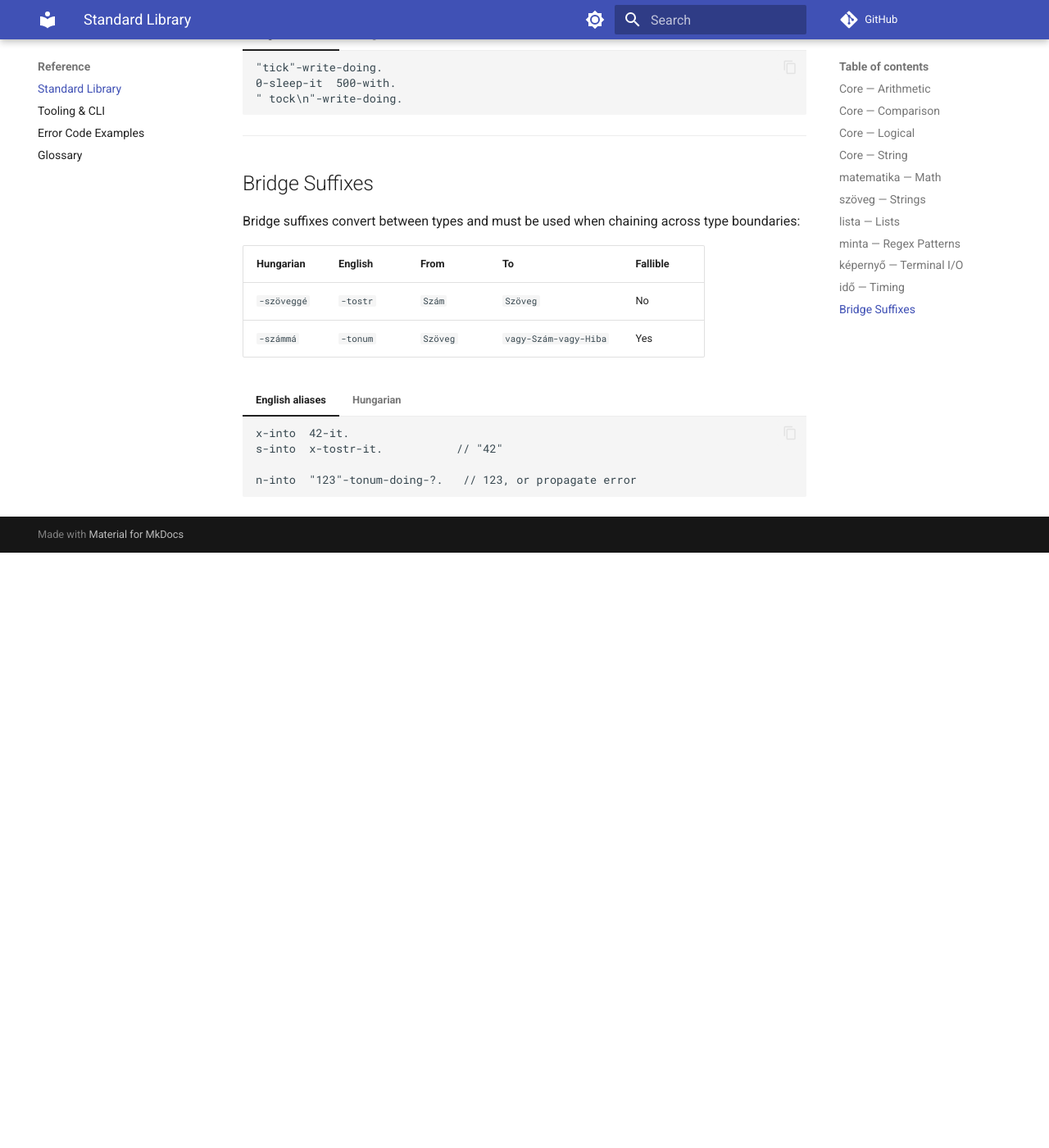
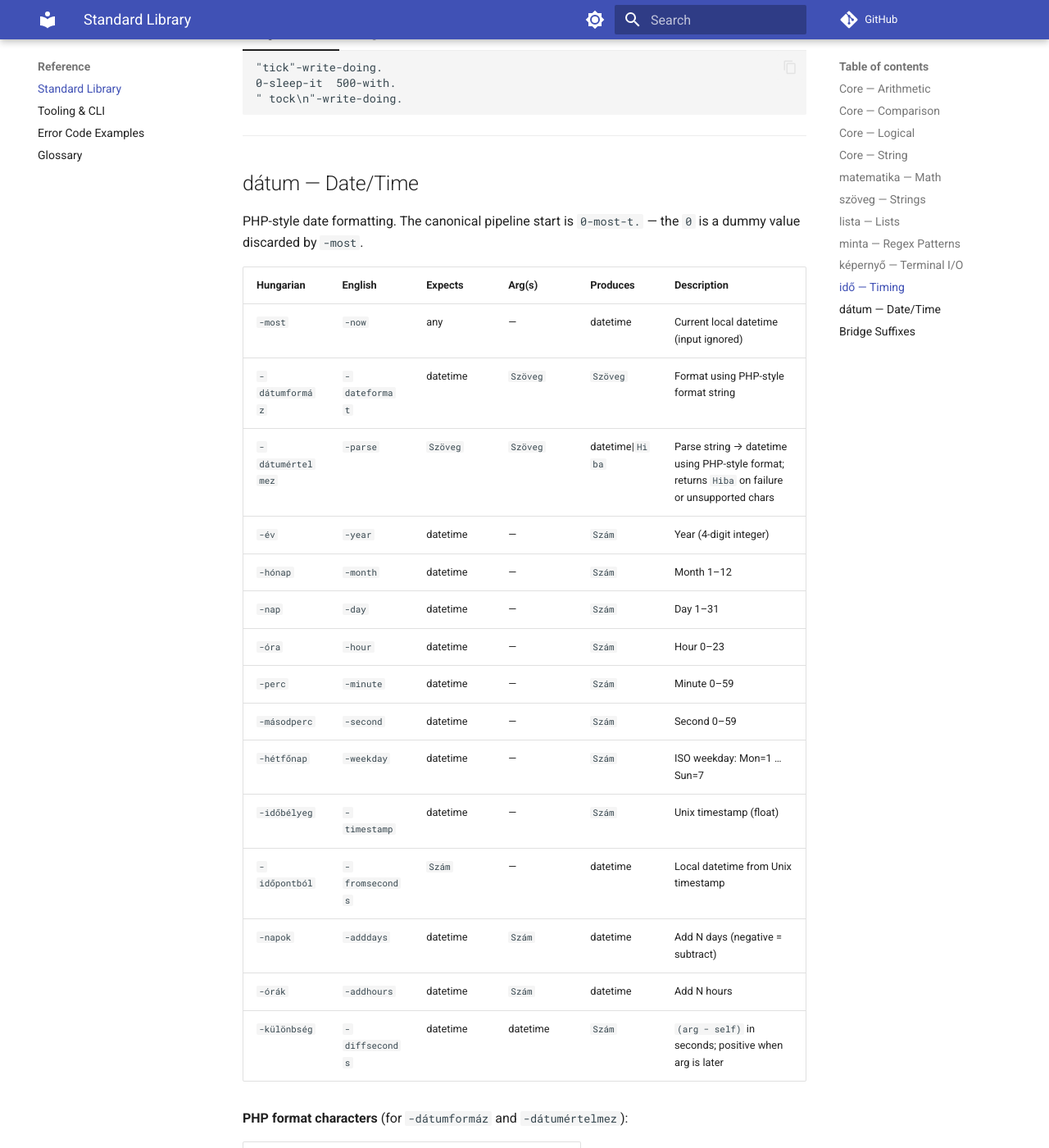
Before and after one commit to kory75/ragul, an MkDocs documentation site: the page built from docs/stdlib.md, in a window 1280 px wide and 1400 px high, scrolled down 7140 px. Shown: the whole window at 82% size. Built offline with MkDocs 1.6.1 and Material for MkDocs 9.7.7, drawn with Linux system fonts in a browser that asks for light colours; comment, search, counter and statistics services are not loaded; before the commit the page ends 7814 px from its top, so only the background shows below that; some of the changed text lies outside the part shown.

Commit message:
Feat: dátum module — PHP-style date/time (v0.3.x)
New stdlib module with 15 suffixes:
  -most/-now, -dátumformáz/-dateformat, -dátumértelmez/-parse,
  -év/-year, -hónap/-month, -nap/-day, -óra/-hour, -perc/-minute,
  -másodperc/-second, -hétfőnap/-weekday, -időbélyeg/-timestamp,
  -időpontból/-fromseconds, -napok/-adddays, -órák/-addhours,
  -különbség/-diffseconds

Also includes:
  - 15 English aliases added to ALIAS_TABLE (model.py)
  - 41 tests in TestDátum (171 total, all pass)
  - examples/en/18_date.ragul + examples/hu/17_dátum.ragul
  - docs/examples/14_date.md — full example page with 7 sections
  - docs/stdlib.md + docs/modules.md updated with dátum entries
  - mkdocs.yml nav updated
  - README.md updated with dátum snippet and architecture entry

````diff
--- a/docs/stdlib.md
+++ b/docs/stdlib.md
@@ -286,6 +286,87 @@ Character-mode terminal output, input, and framebuffer rendering. All suffixes a
 
 ---
 
+## dátum — Date/Time
+
+PHP-style date formatting. The canonical pipeline start is `0-most-t.` — the `0` is a dummy value discarded by `-most`.
+
+| Hungarian | English | Expects | Arg(s) | Produces | Description |
+|---|---|---|---|---|---|
+| `-most` | `-now` | any | — | datetime | Current local datetime (input ignored) |
+| `-dátumformáz` | `-dateformat` | datetime | `Szöveg` | `Szöveg` | Format using PHP-style format string |
+| `-dátumértelmez` | `-parse` | `Szöveg` | `Szöveg` | datetime\|`Hiba` | Parse string → datetime using PHP-style format; returns `Hiba` on failure or unsupported chars |
+| `-év` | `-year` | datetime | — | `Szám` | Year (4-digit integer) |
+| `-hónap` | `-month` | datetime | — | `Szám` | Month 1–12 |
+| `-nap` | `-day` | datetime | — | `Szám` | Day 1–31 |
+| `-óra` | `-hour` | datetime | — | `Szám` | Hour 0–23 |
+| `-perc` | `-minute` | datetime | — | `Szám` | Minute 0–59 |
+| `-másodperc` | `-second` | datetime | — | `Szám` | Second 0–59 |
+| `-hétfőnap` | `-weekday` | datetime | — | `Szám` | ISO weekday: Mon=1 … Sun=7 |
+| `-időbélyeg` | `-timestamp` | datetime | — | `Szám` | Unix timestamp (float) |
+| `-időpontból` | `-fromseconds` | `Szám` | — | datetime | Local datetime from Unix timestamp |
+| `-napok` | `-adddays` | datetime | `Szám` | datetime | Add N days (negative = subtract) |
+| `-órák` | `-addhours` | datetime | `Szám` | datetime | Add N hours |
+| `-különbség` | `-diffseconds` | datetime | datetime | `Szám` | `(arg − self)` in seconds; positive when arg is later |
+
+**PHP format characters** (for `-dátumformáz` and `-dátumértelmez`):
+
+| Char | Meaning | Example |
+|---|---|---|
+| `Y` | 4-digit year | `2026` |
+| `y` | 2-digit year | `26` |
+| `m` | Month, zero-padded | `03` |
+| `n` | Month, no padding | `3` |
+| `d` | Day, zero-padded | `07` |
+| `j` | Day, no padding | `7` |
+| `H` | Hour 0–23, zero-padded | `09` |
+| `G` | Hour 0–23, no padding | `9` |
+| `h` | Hour 1–12, zero-padded | `09` |
+| `g` | Hour 1–12, no padding | `9` |
+| `i` | Minute, zero-padded | `05` |
+| `s` | Second, zero-padded | `07` |
+| `A` | AM/PM | `AM` |
+| `a` | am/pm | `am` |
+| `D` | Day abbreviation | `Sat` |
+| `l` | Full day name | `Saturday` |
+| `M` | Month abbreviation | `Mar` |
+| `F` | Full month name | `March` |
+| `N` | ISO weekday (Mon=1, Sun=7) | `6` |
+| `w` | PHP weekday (Sun=0, Sat=6) | `6` |
+| `W` | ISO week number, zero-padded | `12` |
+| `z` | Day of year, 0-based | `79` |
+| `U` | Unix timestamp | `1742547907` |
+| `t` | Days in the month | `31` |
+| `L` | Leap year (`1`/`0`) | `0` |
+| `\X` | Literal character `X` | `\Y` → `Y` |
+
+**Parsing limitation:** `-dátumértelmez` supports `Y y m d H h i s A a D l M F` only. Characters `n G j w W z U t L` return `Hiba` when used as parse formats.
+
+=== "English aliases"
+    ```ragul
+    program-ours-effect
+        dt-into  0-now-it.
+        dt-dateformat-it  "Y-m-d H:i:s"-with-print-doing.
+        // → 2026-03-21 09:05:07
+
+        tomorrow-into  dt-adddays-it  1-with.
+        tomorrow-dateformat-it  "l, F j, Y"-with-print-doing.
+        // → Sunday, March 22, 2026
+    ```
+
+=== "Hungarian"
+    ```ragul
+    program-nk-hatás
+        dt-be  0-most-t.
+        dt-dátumformáz-t  "Y-m-d H:i:s"-val-képernyőre-va.
+        // → 2026-03-21 09:05:07
+
+        holnap-ba  dt-napok-t  1-val.
+        holnap-dátumformáz-t  "l, F j, Y"-val-képernyőre-va.
+        // → Sunday, March 22, 2026
+    ```
+
+---
+
 ## Bridge Suffixes
 
 Bridge suffixes convert between types and must be used when chaining across type boundaries:
--- a/mkdocs.yml
+++ b/mkdocs.yml
@@ -61,3 +61,4 @@ nav:
     - "-with / -val Arguments": examples/11_with_arguments.md
     - "Regex Patterns (minta)": examples/12_regex_patterns.md
     - "Terminal & Game": examples/13_terminal_game.md
+    - "Date & Time (dátum)": examples/14_date.md
````
Also changed, not shown: Project Documents/project-status-report.md (+1 -1 lines), README.md (+26 -1 lines), docs/examples/14_date.md (added, +341 -0 lines), docs/modules.md (+1 -0 lines), 6 other files.
